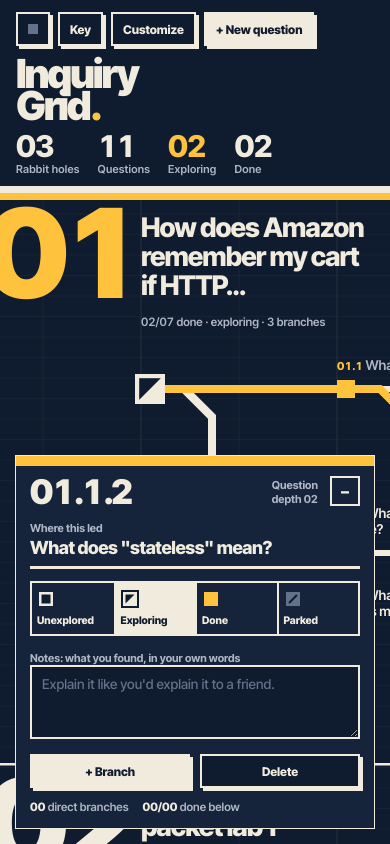
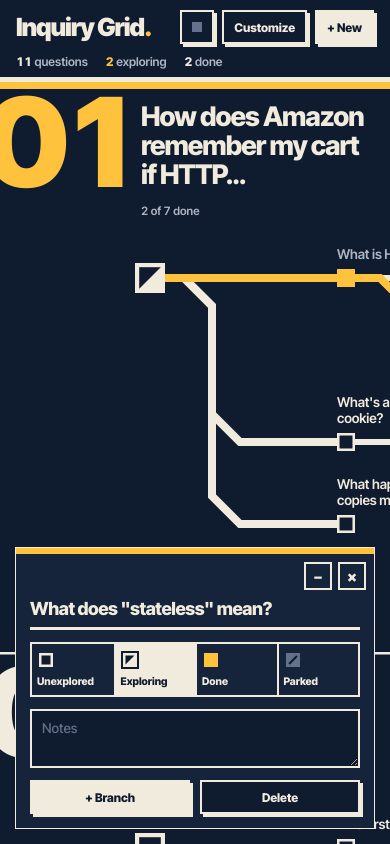
Before and after one commit to Tejas-Aggarwal/fathom, a plain HTML site: page index.html in a window 390 px wide. Drawn offline with Linux system fonts and the light colour scheme.

Commit message:
Declutter the interface
Slim one-line header, drop the Key box, band codes, registration
marks and grid guides by default; question card only when something
is selected; quiet save indicator; trim Customize text.

Co-Authored-By: Claude Opus 5.5 <noreply@anthropic.com>

```diff
--- a/index.html
+++ b/index.html
@@ -23,8 +23,11 @@ button{background:none;border:0;cursor:pointer;border-radius:0;-webkit-tap-highl
 .app{height:100%;display:flex;flex-direction:column;position:relative}
 
 /* masthead */
-.mast{display:grid;grid-template-columns:auto 1fr auto;align-items:end;gap:12px 36px;padding-block:18px 14px;padding-left:max(16px,env(safe-area-inset-left,0px));padding-right:max(16px,env(safe-area-inset-right,0px));border-bottom:10px solid var(--ink);background:var(--paper);position:relative;z-index:3}
-.mast h1{margin:0;font-weight:900;font-size:76px;line-height:.8;letter-spacing:-.055em}
+.mast{display:grid;grid-template-columns:auto 1fr auto;align-items:center;gap:10px 28px;padding-block:14px 12px;padding-left:max(16px,env(safe-area-inset-left,0px));padding-right:max(16px,env(safe-area-inset-right,0px));border-bottom:6px solid var(--ink);background:var(--paper);position:relative;z-index:3}
+.mast h1{margin:0;font-weight:900;font-size:34px;line-height:1;letter-spacing:-.045em;white-space:nowrap}
+.sum{display:flex;flex-wrap:wrap;gap:4px 18px;font-size:13px;font-weight:600;color:var(--ink-2);min-width:0}
+.sum b{color:var(--ink);font-weight:800}
+.sum .hot b{color:var(--a)}
 .mast h1 b{color:var(--a);font-weight:900;display:inline-block}
 .mast h1:hover b{animation:dot .6s cubic-bezier(.3,1.8,.5,1)}
 @keyframes dot{40%{transform:translateY(-22%) scale(1.3)}}
@@ -46,9 +49,9 @@ button{background:none;border:0;cursor:pointer;border-radius:0;-webkit-tap-highl
 .tb.primary{background:var(--ink);color:var(--paper)}
 .tb.primary:hover{background:var(--a);border-color:var(--a);color:var(--paper);box-shadow:3px 3px 0 var(--ink)}
 .tb[aria-expanded="true"]{background:var(--ink);color:var(--paper)}
-.tb.keybtn{display:none}
 .savebtn{display:flex;align-items:center;gap:8px;font-weight:700}
 .savebtn i{width:10px;height:10px;background:var(--grey);display:block;flex:none}
+.savebtn[data-st="saved"] span,.savebtn[data-st="local"] span,.savebtn[data-st="pending"] span,.savebtn[data-st="saving"] span{display:none}
 .savebtn[data-st="saved"] i{background:var(--a)}
 .savebtn[data-st="pending"] i,.savebtn[data-st="saving"] i{background:var(--a);animation:blink .5s steps(2) infinite}
 .savebtn[data-st="reconnect"] i,.savebtn[data-st="error"] i{background:#FF5A4E}
@@ -143,7 +146,13 @@ svg .frame.slide{animation:frame .35s cubic-bezier(.2,.9,.3,1)}
 .danger.armed{background:#FF5A4E;color:#fff}
 
 /* inspector */
-.insp{position:absolute;left:max(16px,env(safe-area-inset-left,0px));bottom:calc(16px + env(safe-area-inset-bottom,0px));z-index:4;width:min(400px,calc(100% - 32px));max-height:calc(100% - 32px);overflow:auto;background:var(--surface);border-top:10px solid var(--a);box-shadow:0 0 0 1px var(--ink)}
+.insp{position:absolute;left:max(16px,env(safe-area-inset-left,0px));bottom:calc(16px + env(safe-area-inset-bottom,0px));z-index:4;width:min(380px,calc(100% - 32px));max-height:calc(100% - 32px);overflow:auto;background:var(--surface);border-top:6px solid var(--a);box-shadow:0 0 0 1px var(--ink);animation:rise .3s cubic-bezier(.2,.9,.3,1)}
+@keyframes rise{from{transform:translateY(16px);opacity:0}}
+.insp .ih{align-items:center;gap:6px;padding:8px 8px 0 14px}
+.peek{flex:1;min-width:0;font-size:12.5px;font-weight:700;color:var(--ink-2);white-space:nowrap;overflow:hidden;text-overflow:ellipsis;visibility:hidden}
+.insp.mini .peek{visibility:visible}
+.insp .ih .min{width:28px;height:28px;font-size:15px;border-width:2px}
+.insp .ib{padding-top:6px}
 .ih{display:flex;align-items:flex-end;gap:12px;padding:10px 14px 0}
 .ih .code{font-size:44px;font-weight:900;line-height:.82;letter-spacing:-.05em;display:inline-block}
 .ih .code.slide{animation:up .38s cubic-bezier(.2,.9,.3,1)}
@@ -158,7 +167,7 @@ svg .frame.slide{animation:frame .35s cubic-bezier(.2,.9,.3,1)}
 .ib input{width:100%;border:0;border-bottom:3px solid var(--ink);background:transparent;padding:3px 0 7px;font-size:21px;font-weight:800;letter-spacing:-.025em;line-height:1.15;outline:none;transition:border-color .2s}
 .ib input:focus{border-bottom-color:var(--a)}
 .ib input::placeholder,.ib textarea::placeholder{color:var(--grey)}
-.ib textarea{width:100%;min-height:74px;resize:vertical;border:2px solid var(--ink);background:var(--paper);padding:8px 10px;font-size:13.5px;font-weight:500;line-height:1.45;outline:none}
+.ib textarea{width:100%;min-height:58px;resize:vertical;border:2px solid var(--ink);background:var(--paper);padding:8px 10px;font-size:13.5px;font-weight:500;line-height:1.45;outline:none}
 .ib textarea:focus{border-color:var(--a)}
 .chips{display:grid;grid-template-columns:repeat(4,1fr);border:2px solid var(--ink)}
 .chip{display:grid;justify-items:start;gap:6px;padding:8px 8px 7px;font-size:11.5px;font-weight:800;text-align:left;transition:transform .07s}
@@ -189,29 +198,13 @@ kbd{font-family:var(--face);font-weight:800;font-size:10.5px;border:1.5px solid
 html.still *,html.still *::before,html.still *::after{animation:none!important;transition:none!important}
 @media (prefers-reduced-motion:reduce){*,*::before,*::after{animation:none!important;transition:none!important}}
 
-@media (max-width:980px){
-  .mast{grid-template-columns:1fr auto}
-  .mid{grid-column:1/-1;grid-row:2}
-  .mast h1{font-size:56px}
-}
 @media (max-width:760px){
-  .tb.keybtn{display:inline-block}
-  .mast{grid-template-columns:1fr}
-  .tools{grid-column:1;grid-row:1;justify-content:flex-start;gap:8px}
-  .mast h1{grid-row:2}
-  .mid{grid-row:3}
-  .key{display:none;bottom:auto;top:12px;z-index:5}
-  .key.open{display:block}
-  .mast{border-bottom-width:7px;padding-block:12px 10px}
-  .mast h1{font-size:40px}
-  .mid{grid-template-columns:1fr;gap:10px}
-  .colophon{display:none}
-  .fig b{font-size:30px}
-  .figs{gap:8px 18px}
+  .mast{grid-template-columns:1fr auto;padding-block:10px 8px;border-bottom-width:5px}
+  .mast h1{font-size:25px}
+  .sum{grid-column:1/-1;grid-row:2;font-size:12px}
+  .tools{gap:8px;flex-wrap:nowrap}
+  .long{display:none}
   .tb{height:34px;padding:0 10px;font-size:12px}
-  .savebtn span{display:none}
-  .hint{display:none}
-  .ih .code{font-size:34px}
   .ib input{font-size:18px}
   .chip{padding:7px 5px;font-size:10.5px}
   .themes{grid-template-columns:repeat(2,1fr)}
@@ -220,16 +213,12 @@ html.still *,html.still *::before,html.still *::after{animation:none!important;t
 
 <div class="app">
   <header class="mast">
-    <h1>Inquiry<br>Grid<b>.</b></h1>
-    <div class="mid">
-      <div class="colophon"><span id="issue"></span><span>A question log in rabbit holes</span><span class="ex" id="exnote" hidden>Started with example questions</span></div>
-      <div class="figs" id="figs"></div>
-    </div>
+    <h1>Inquiry Grid<b>.</b></h1>
+    <div class="sum" id="sum"></div>
     <div class="tools">
-      <button class="tb savebtn" id="savebtn" data-st="local" title="Where your questions are saved"><i></i><span id="savetxt">Saved in browser</span></button>
-      <button class="tb keybtn" id="keybtn" aria-expanded="false">Key</button>
+      <button class="tb savebtn" id="savebtn" data-st="local" title="Saved"><i></i><span id="savetxt"></span></button>
       <button class="tb" id="custom" aria-expanded="false">Customize</button>
-      <button class="tb primary" id="add">+ New question</button>
+      <button class="tb primary" id="add" aria-label="New question">+ New<span class="long"> question</span></button>
     </div>
   </header>
 
@@ -241,7 +230,7 @@ html.still *,html.still *::before,html.still *::after{animation:none!important;t
     <h2>Customize<button class="x" id="closepop" aria-label="Close">×</button></h2>
     <div class="in">
       <div class="opt">Theme<div class="themes" id="themes"></div></div>
-      <div class="opt">Spot colour<div class="spots" id="spots"></div><small>The accent for finished questions and your current path. "Auto" uses the theme's own.</small></div>
+      <div class="opt">Spot colour<div class="spots" id="spots"></div></div>
       <div class="opt">Grid guides<div class="seg" id="guides"><button data-v="1">Visible</button><button data-v="0">Hidden</button></div></div>
       <div class="opt">Numerals<div class="seg" id="huge"><button data-v="1">Huge</button><button data-v="0">Modest</button></div></div>
       <div class="opt">Composition<div class="seg" id="axis"><button data-v="0">Flush left</button><button data-v="1">Centred axis</button></div></div>
@@ -269,16 +258,10 @@ html.still *,html.still *::before,html.still *::after{animation:none!important;t
             <details><summary>File and branch</summary><label for="ghpath">File path<input id="ghpath" autocomplete="off" spellcheck="false"></label><label for="ghbranch">Branch<input id="ghbranch" autocomplete="off" spellcheck="false"></label></details>
           </div>
           <div class="datarow"><button class="tb primary" id="ghconnect">Connect</button><button class="tb" id="ghnow" hidden>Sync now</button><button class="tb" id="ghoff" hidden>Disconnect</button></div>
-          <small>The token stays in this browser only. Use a fine-grained token that can reach just this one repo, with Contents set to Read and write.</small>
         </div>
       </div>
     </div>
   </section>
-
-  <aside class="key" id="key" aria-label="Key">
-    <h2>Key<span id="keytot"></span></h2>
-    <table><tbody id="keyrows"></tbody></table>
-  </aside>
 
   <aside class="insp" id="insp" aria-live="polite"></aside>
 </div>
@@ -313,6 +296,7 @@ let prefs={theme:"ink",spot:"",guides:true,huge:true,axis:false,motion:true,mini
 const fx={pop:null,born:null,selMoved:false,chip:false};
 try{const s=JSON.parse(localStorage.getItem(KEY));if(s&&Array.isArray(s.roots)){roots=s.roots;deleted=s.deleted||{};example=!!s.example;localSavedAt=s.savedAt||"";Object.assign(prefs,s.prefs||{})}}catch(e){}
 if(!roots){roots=seed();example=true}
+if(prefs.ui!==2){prefs.guides=false;prefs.mini=false;prefs.ui=2}
 reindex();
 if(example&&roots[0]&&roots[0].children[0]&&roots[0].children[0].children[1])sel=roots[0].children[0].children[1].id;
 
@@ -363,7 +347,7 @@ function glyph(s,x,y,z){const h=z/2,w=Math.max(2.5,z*.14),C=T();let g;
 function mini(s,z=16){return`<svg width="${z+4}" height="${z+4}" viewBox="${-(z+4)/2} ${-(z+4)/2} ${z+4} ${z+4}" aria-hidden="true">${glyph(s,0,0,z)}</svg>`}
 
 /* ---------- rendering ---------- */
-function render(){renderPoster();renderMast();renderKey();renderInsp();fx.pop=fx.born=null;fx.selMoved=fx.chip=false}
+function render(){renderPoster();renderMast();renderInsp();fx.pop=fx.born=null;fx.selMoved=fx.chip=false}
 function renderPoster(){
   const C=T(),f=$("#field"),vw=f.clientWidth||1200,vh=f.clientHeight||700;
   const narrow=vw<600;
@@ -395,8 +379,7 @@ function renderPoster(){
     else g+=`<text class="num" x="${prefs.huge?(narrow?-16:-30):-10}" y="${nb}" font-size="${NUM}" fill="${col}">${pad(i+1)}</text>`;
     const tl=wrap(r.text||"Untitled question",narrow?16:prefs.huge?30:34,narrow?3:2);
     tl.forEach((l,k)=>g+=`<text class="rt nd-t" x="${OX-9}" y="${top+44+k*29}" data-id="${r.id}" fill="${C.ink}" style="cursor:pointer">${esc(l)}</text>`);
-    const meta=`${pad(d)}/${pad(t)} done · ${LABEL[r.status].toLowerCase()} · ${r.children.length} branch${r.children.length===1?"":"es"}${r.note?" · ¶ notes":""}`;
-    g+=`<text class="rm" x="${OX-9}" y="${top+44+tl.length*29+2}" fill="${C.ink2}">${esc(meta)}</text>`;
+    if(t)g+=`<text class="rm" x="${OX-9}" y="${top+44+tl.length*29+2}" fill="${C.ink2}">${d} of ${t} done</text>`;
     let bars="",hot="";
     (function walk(n){for(const c of n.children){const dd=poly(edgePts(n._x,n._y,c._x,c._y)),drawAttr=c.id===fx.born?` pathLength="1" class="draw"`:"";
         if(path.has(c.id))hot+=`<path d="${dd}" stroke="${C.a}" stroke-width="8" fill="none" stroke-linejoin="miter" stroke-miterlimit="4"${drawAttr}/>`;
@@ -415,12 +398,10 @@ function renderPoster(){
         const fill=n.status==="done"?C.ink2:n.status==="parked"?C.grey:C.ink,ls=wrap(name+(n.note?" ¶":""),24,2);
         q+=`<text class="lb" x="${x-9}" y="0" fill="${fill}">`;
         ls.forEach((l,k)=>{const by=yy-19-(ls.length-1-k)*16;
-          q+=`<tspan x="${x-9}" y="${by}">${k===0?`<tspan class="cd" fill="${path.has(n.id)?C.a:C.grey}">${esc(n._code)}</tspan>  `:""}${esc(l)}</tspan>`});
+          q+=`<tspan x="${x-9}" y="${by}">${esc(l)}</tspan>`});
         q+=`</text>`;
       }
       q+=`</g>`;g+=q;n.children.forEach(c=>nodes(c,false))})(r,true);
-    g+=`<g stroke="${C.ink}" stroke-width="1"><line x1="${W-38}" y1="${top+24}" x2="${W-18}" y2="${top+24}"/><line x1="${W-28}" y1="${top+14}" x2="${W-28}" y2="${top+34}"/></g>`;
-    g+=`<text x="${W-46}" y="${top+28}" text-anchor="end" class="rm" fill="${C.ink2}">${pad(i+1)} / ${pad(roots.length)}</text>`;
     out+=g+`</g>`;
   });
   if(!roots.length)out+=`<text x="${Math.min(OX,40)}" y="110" class="rt" fill="${C.ink}">Nothing here yet.</text><text x="${Math.min(OX,40)}" y="140" class="rm" fill="${C.ink2}">Press + New question and write down the first thing you're curious about.</text>`;
@@ -428,29 +409,19 @@ function renderPoster(){
   if(first){svg.classList.add("intro");first=false;setTimeout(()=>svg.classList.remove("intro"),1800)}
 }
 function counts(){const c={all:0,unexplored:0,exploring:0,done:0,parked:0};(function w(l){for(const n of l){c.all++;c[n.status]++;w(n.children)}})(roots);return c}
-let lastFigs={};
-function renderMast(){const c=counts(),vals={holes:roots.length,all:c.all,exploring:c.exploring,done:c.done};
-  const fig=(k,label,hot)=>`<div class="fig${hot?" hot":""}"><b class="${lastFigs[k]!==undefined&&lastFigs[k]!==vals[k]?"bump":""}">${pad(vals[k])}</b><span>${label}</span></div>`;
-  $("#figs").innerHTML=fig("holes","Rabbit holes")+fig("all","Questions")+fig("exploring","Exploring",true)+fig("done","Done");
-  lastFigs=vals;
-  $("#exnote").hidden=!example;
-}
-function renderKey(){const c=counts();
-  $("#keytot").textContent=pad(c.all)+" total";
-  $("#keyrows").innerHTML=ORDER.map(s=>`<tr><td>${mini(s)}</td><td><b>${LABEL[s]}</b></td><td class="d">${DESC[s]}</td><td class="n">${pad(c[s])}</td></tr>`).join("")}
+function renderMast(){const c=counts();
+  $("#sum").innerHTML=c.all?`<span><b>${c.all}</b> questions</span><span class="hot"><b>${c.exploring}</b> exploring</span><span><b>${c.done}</b> done</span>`:""}
 function renderInsp(){
-  const box=$("#insp"),L=sel&&locate(sel);box.classList.toggle("mini",prefs.mini);
-  const minBtn=`<button class="min" id="min" aria-label="${prefs.mini?"Expand":"Minimize"} the question card" aria-expanded="${!prefs.mini}">${prefs.mini?"+":"–"}</button>`;
-  if(!L){box.innerHTML=`<div class="ih"><span class="code">—</span><span class="kind">Nothing<br>selected</span>${minBtn}</div><div class="ib"><p class="empty" style="padding:0">Pick any square on the grid to rename it, change its status, write notes, or branch off a new question.</p></div>`;bindMin();return}
-  const n=L.node,ch=chain(sel),{t,d}=tally(n),isRoot=ch.length===1;
-  box.innerHTML=`<div class="ih"><span class="code${fx.selMoved?" slide":""}">${esc(n._code||"")}</span><span class="kind">${isRoot?"Rabbit hole":"Question"}<br>depth ${pad(ch.length-1)}</span>${minBtn}</div>
+  const box=$("#insp"),L=sel&&locate(sel);
+  if(!L){box.hidden=true;box.innerHTML="";return}
+  box.hidden=false;box.classList.toggle("mini",prefs.mini);
+  const n=L.node,isRoot=!L.parent;
+  box.innerHTML=`<div class="ih"><span class="peek">${esc(n.text||"Untitled")}</span><button class="min" id="min" aria-label="${prefs.mini?"Expand":"Minimize"}" aria-expanded="${!prefs.mini}">${prefs.mini?"+":"–"}</button><button class="min" id="closeinsp" aria-label="Close">×</button></div>
   <div class="ib">
-    <div><label for="name">${isRoot?"The question that started it":"Where this led"}</label><input id="name" autocomplete="off" placeholder="${isRoot?"What are you wondering about?":"What does this lead to?"}"></div>
+    <input id="name" aria-label="Question" autocomplete="off" placeholder="${isRoot?"What are you wondering about?":"What does this lead to?"}">
     <div class="chips" role="group" aria-label="Status">${ORDER.map(s=>`<button class="chip${fx.chip&&n.status===s?" just":""}" data-s="${s}" aria-pressed="${n.status===s}">${mini(s,14)}${LABEL[s]}</button>`).join("")}</div>
-    <div><label for="note">Notes: what you found, in your own words</label><textarea id="note" placeholder="Explain it like you'd explain it to a friend."></textarea></div>
+    <textarea id="note" aria-label="Notes" placeholder="Notes"></textarea>
     <div class="acts"><button class="tb primary" id="branch">+ Branch</button><button class="tb del" id="del">Delete</button></div>
-    <p class="facts"><span><b>${pad(n.children.length)}</b> direct branches</span><span><b>${pad(d)}/${pad(t)}</b> done below</span></p>
-    <p class="hint"><kbd>Tab</kbd> branch · <kbd>Space</kbd> status · <kbd>F2</kbd> rename · <kbd>Del</kbd> delete · <kbd>Esc</kbd> close panels</p>
   </div>`;
   // Look the question up by id on every event: a sync may have swapped in fresh objects while this card is open.
   const id=n.id,cur=()=>{const x=locate(id);return x&&x.node};
@@ -464,7 +435,7 @@ function renderInsp(){
   $("#del").onclick=()=>{const x=cur();if(x)del(x)};
   bindMin();
 }
-function bindMin(){$("#min").onclick=()=>{prefs.mini=!prefs.mini;save();renderInsp()}}
+function bindMin(){$("#min").onclick=()=>{prefs.mini=!prefs.mini;persistLocal();renderInsp()};$("#closeinsp").onclick=()=>{sel=null;render()}}
 
 /* ---------- actions ---------- */
 function focusName(){requestAnimationFrame(()=>{if(prefs.mini){prefs.mini=false;renderInsp()}const i=$("#name");if(i){i.focus();i.select()}})}
@@ -521,13 +492,12 @@ function paintSave(flash){const b=$("#savebtn");let st,txt;
   if(flash&&!still()){b.classList.remove("flash");void b.offsetWidth;b.classList.add("flash")}
   renderData();renderGh()}
 function renderData(){const s=$("#datast");if(!s)return;
-  let m;
-  if(embedded)m="This is a preview, so changes stay in this browser only. The copy on your laptop can save to a file.";
-  else if(!FS)m="Your questions are saved in this browser. To save to a file on disk, open this page in Chrome or Edge. You can always use Export copy.";
-  else if(!handle)m="Your questions are saved in this browser. Pick a file to keep them on disk as well, so clearing browser data can't lose them.";
-  else if(saveState==="reconnect")m=`Your save file is ${handle.name}. The browser needs your OK again after a restart. Press Reconnect file at the top.`;
-  else if(saveState==="error")m=`Couldn't write to ${handle.name}. It may have been moved or deleted. Pick the file again.`;
-  else m=`Autosaving to ${handle.name}${lastWrite?" · last saved "+lastWrite.toLocaleTimeString([], {hour:"2-digit",minute:"2-digit"}):""}. A backup copy also stays in this browser.`;
+  let m="";
+  if(embedded)m="Preview only. Changes stay in this browser.";
+  else if(handle&&saveState==="reconnect")m=`Press Reconnect file at the top to keep saving to ${handle.name}.`;
+  else if(handle&&saveState==="error")m=`Can't write to ${handle.name}. Pick the file again.`;
+  else if(handle)m=`Also saving to ${handle.name}.`;
+  s.hidden=!m;
   s.textContent=m;$("#filerow").hidden=!FS;$("#forget").hidden=!handle}
 const IDB={open(){return new Promise((res,rej)=>{const r=indexedDB.open("inquiry-grid",1);r.onupgradeneeded=()=>r.result.createObjectStore("kv");r.onsuccess=()=>res(r.result);r.onerror=()=>rej(r.error)})},
   async get(k){try{const db=await this.open();return await new Promise(res=>{const q=db.transaction("kv").objectStore("kv").get(k);q.onsuccess=()=>res(q.result);q.onerror=()=>res(undefined)})}catch(e){return undefined}},
@@ -585,7 +555,7 @@ async function ghPut(data,sha){const body={message:`Sync from ${gh.device||"a de
   if(!r.ok)throw await ghErr(r)}
 function applyMerged(m){roots=normalize(m.roots);deleted=m.deleted;if(sel&&!locate(sel))sel=null;persistLocal();
   const typing=document.activeElement&&document.activeElement.closest&&document.activeElement.closest("#insp");
-  renderPoster();renderMast();renderKey();if(!typing)renderInsp()}
+  renderPoster();renderMast();if(!typing)renderInsp()}
 async function sync(){if(!ghOn())return;if(syncing){syncAgain=true;return}
   clearTimeout(syncT);
   if(!navigator.onLine){ghState="offline";paintSave();return}
@@ -608,11 +578,11 @@ function renderGh(){const box=$("#ghbox");if(!box)return;
   if(embedded){$("#ghst").textContent="GitHub sync works in the app itself, not in this preview.";$("#ghform").hidden=true;$("#ghconnect").hidden=true;$("#ghnow").hidden=true;$("#ghoff").hidden=true;return}
   const on=ghOn();$("#ghform").hidden=on;$("#ghconnect").hidden=on;$("#ghnow").hidden=!on;$("#ghoff").hidden=!on;
   let m;
-  if(!on)m=gh.repo?`Disconnected from ${gh.repo}. Paste a token to connect again.`:"Keep the laptop and phone in sync through a private GitHub repo.";
+  if(!on)m="";
   else if(ghState==="error")m="Sync failed: "+ghMsg;
-  else if(ghState==="offline")m="You're offline. Changes are kept here and will sync when you're back online.";
-  else m=`Syncing with ${gh.repo} as "${gh.device}".${lastSync?" Last synced "+ago(lastSync)+".":""}`;
-  $("#ghst").textContent=m}
+  else if(ghState==="offline")m="Offline. Will sync when you're back.";
+  else m=`${gh.repo}${lastSync?" · synced "+ago(lastSync):""}`;
+  $("#ghst").textContent=m;$("#ghst").hidden=!m}
 function fillGhForm(){$("#ghrepo").value=gh.repo;$("#ghdev").value=gh.device;$("#ghpath").value=gh.path;$("#ghbranch").value=gh.branch;$("#ghtok").value=""}
 $("#ghconnect").onclick=async()=>{
   const repo=$("#ghrepo").value.trim().replace(/^https?:\/\/github\.com\//,"").replace(/\.git$/,"").replace(/\/$/,""),tok=$("#ghtok").value.trim();
@@ -651,13 +621,12 @@ function openPop(toData){const p=$("#pop");p.hidden=false;$("#custom").setAttrib
 function closePop(){$("#pop").hidden=true;$("#custom").setAttribute("aria-expanded","false")}
 $("#custom").onclick=()=>$("#pop").hidden?openPop():closePop();
 $("#closepop").onclick=closePop;
-$("#keybtn").onclick=()=>{const k=$("#key");k.classList.toggle("open");$("#keybtn").setAttribute("aria-expanded",k.classList.contains("open"))};
 
 /* ---------- input ---------- */
 $("#poster").addEventListener("click",e=>{const g=e.target.closest(".nd,.nd-t");if(g)select(g.dataset.id)});
 $("#poster").addEventListener("keydown",e=>{const g=e.target.closest&&e.target.closest(".nd");if(g&&e.key==="Enter"){e.preventDefault();select(g.dataset.id)}});
 document.addEventListener("keydown",e=>{
-  if(e.key==="Escape"){closePop();$("#key").classList.remove("open")}
+  if(e.key==="Escape"){if(!$("#pop").hidden)closePop();else if(sel&&!(e.target.matches&&e.target.matches("input,textarea"))){sel=null;render()}}
   if(!sel)return;const t=e.target;
   if(t.matches&&t.matches("input,textarea,select"))return;
   if(t!==document.body&&!(t.closest&&t.closest("#field")))return;
@@ -668,7 +637,6 @@ document.addEventListener("keydown",e=>{
   else if(e.key==="Delete"){e.preventDefault();del(L.node)}
 });
 $("#add").onclick=addRoot;
-$("#issue").textContent="Issue "+new Date().toLocaleDateString("en-GB").replace(/\//g,".");
 let rt;addEventListener("resize",()=>{clearTimeout(rt);rt=setTimeout(renderPoster,150)});
 applyPrefs();render();setSave("local");initFile();initGh();
 </script>
```
